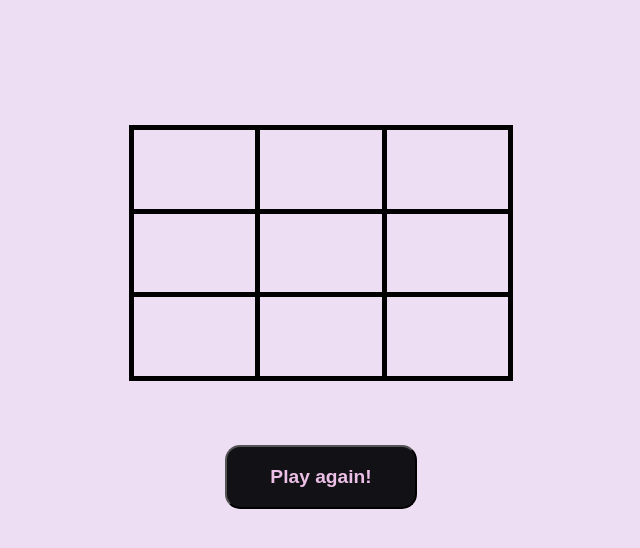
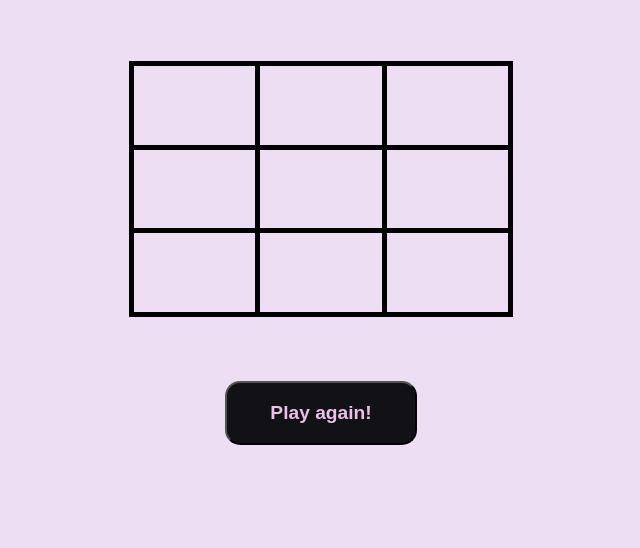
Before and after one commit to GuyPer/TicTacToeGame, a plain HTML site: page index.html in a window 1280 px wide. Shown: the part 114-662 px from the top of the page, without its empty margins (319-959 px from the left). Drawn offline with Linux system fonts and the light colour scheme.

Commit message:
Add files via upload

```diff
--- a/index.css
+++ b/index.css
@@ -89,7 +89,7 @@ body {
     #table {
         width: 30vw;
         height: 20vw;
-        margin-top: 10vw;
+        margin-top: 5vw;
     }
 
     .td {
--- a/index.js
+++ b/index.js
@@ -31,7 +31,6 @@ function isSombodyWon() {
         if (cellObj[a] === cellObj[b] && cellObj[b] === cellObj[c] && cellObj[c] === state) {
             // Return the winning combination
             winningCombination = combination;
-            console.log(winningCombination);
             for (let i=0;i<winningCombination.length;i++){
                 const cell=document.querySelector(`#td${winningCombination[i]}`)
                 cell.style.backgroundColor = "yellow";
```
